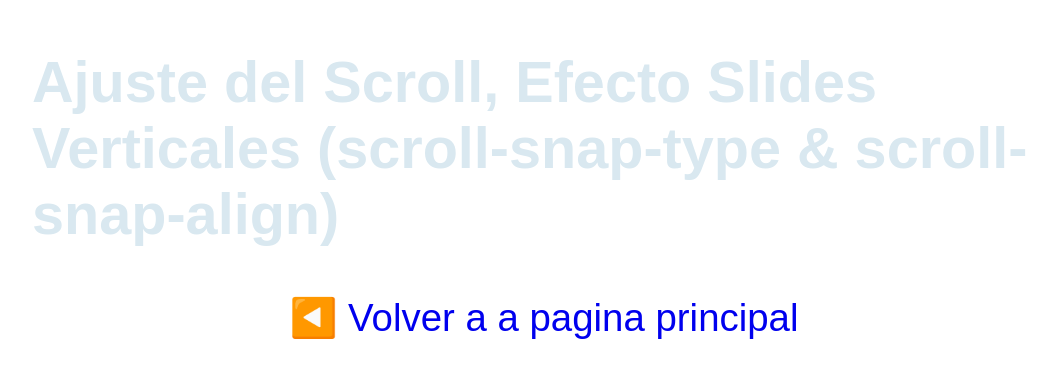
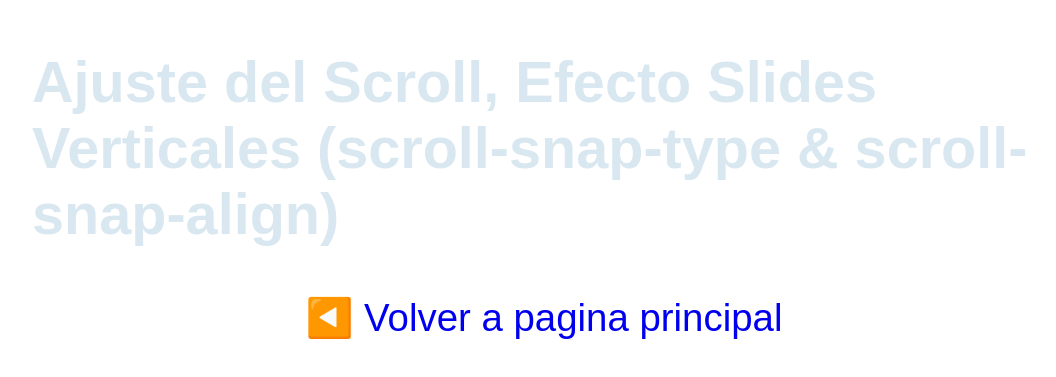
Before and after one commit to mandresblac/curso-css-basico, a plain HTML site: page scroll-snap-slides.html in a window 1280 px wide. Shown: the part 229-606 px from the top of the page, without its empty margins (96-1152 px from the left). Drawn offline with Linux system fonts and the light colour scheme.

Commit message:
commit 40

```diff
--- a/scroll-snap-slides.html
+++ b/scroll-snap-slides.html
@@ -23,7 +23,7 @@
             <article class="slide-container">
                 <h1>Ajuste del Scroll, Efecto Slides
                     Verticales (scroll-snap-type & scroll-snap-align)</h1>
-                <a href="index.html#inicio" class="volver-inicio">◀️ Volver a a pagina principal</a>
+                <a href="index.html#inicio" class="volver-inicio">◀️ Volver a pagina principal</a>
             </article>
         </secttion>
         <secttion class="slide">
```
